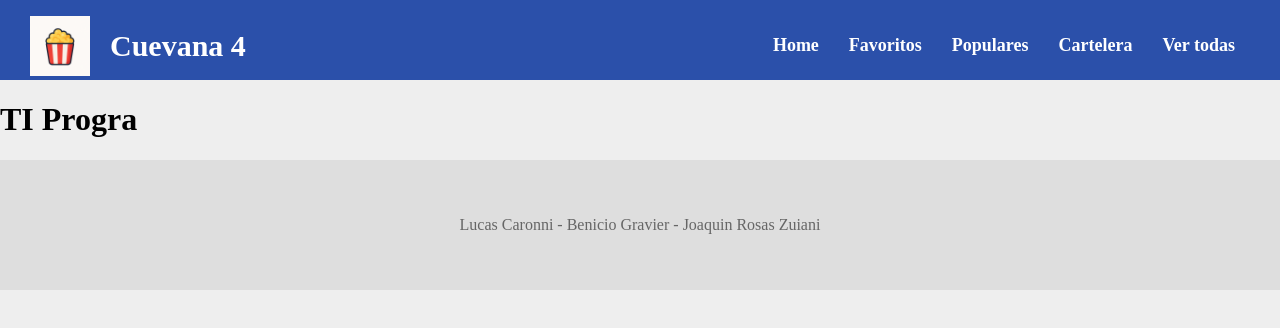
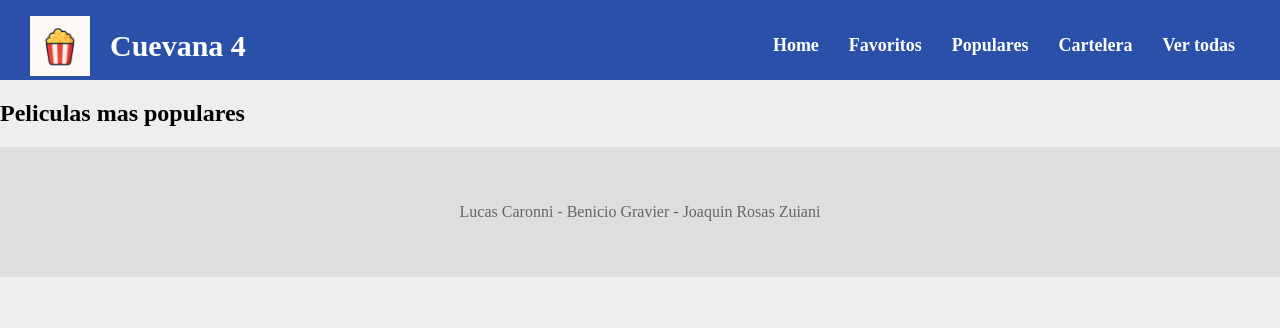
Before and after one commit to Benciogravier/ti-pro3, a React (Create React App) app: page / in a window 1280 px wide. Shown: the top 328 px of the page. Built offline with nearby package versions, Linux system fonts and the light colour scheme.

Commit message:
Carpeta Popular creada

```diff
--- a/src/App.js
+++ b/src/App.js
@@ -1,12 +1,13 @@
 import React from "react";
 import Footer from "./componentes/Footer/Footer";
 import Header from "./componentes/Header/Header";
+import Populares from "./componentes/Populares/Populares";
 
 function App() {
   return (
     <>
       <Header />
-      <h1>TI Progra</h1>
+      <Populares />
       <Footer />
     </>
   );
--- /dev/null
+++ b/src/componentes/Populares/Populares.js
@@ -0,0 +1,15 @@
+import React from "react";
+
+function Populares() {
+    const peliculasPop = [
+        {
+
+        }
+    ]
+    return(
+        <h2>Peliculas mas populares</h2>
+
+    )
+}
+
+export default Populares;
```
Also changed, not shown: src/componentes/Populares/styles.css (added).
